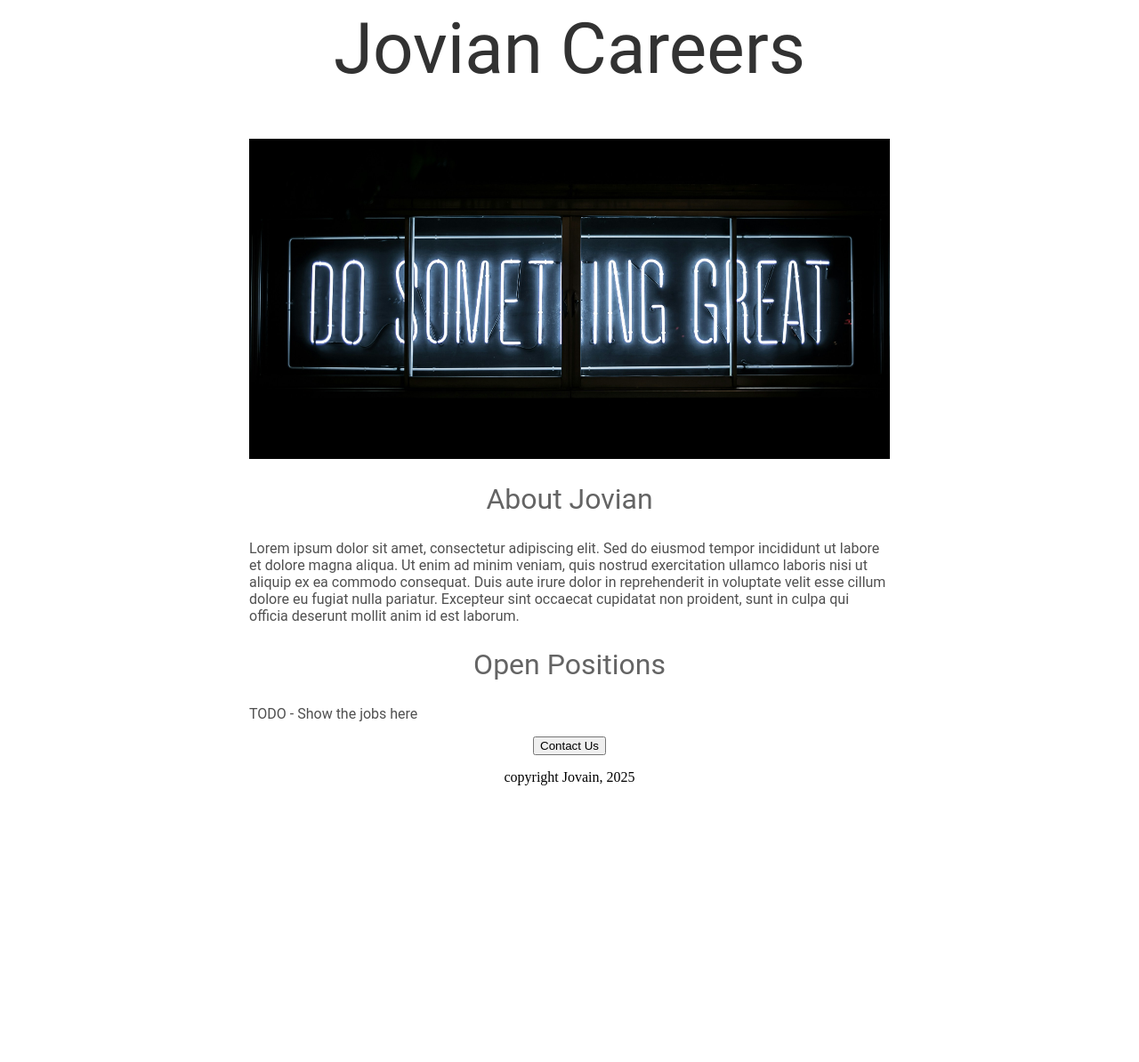
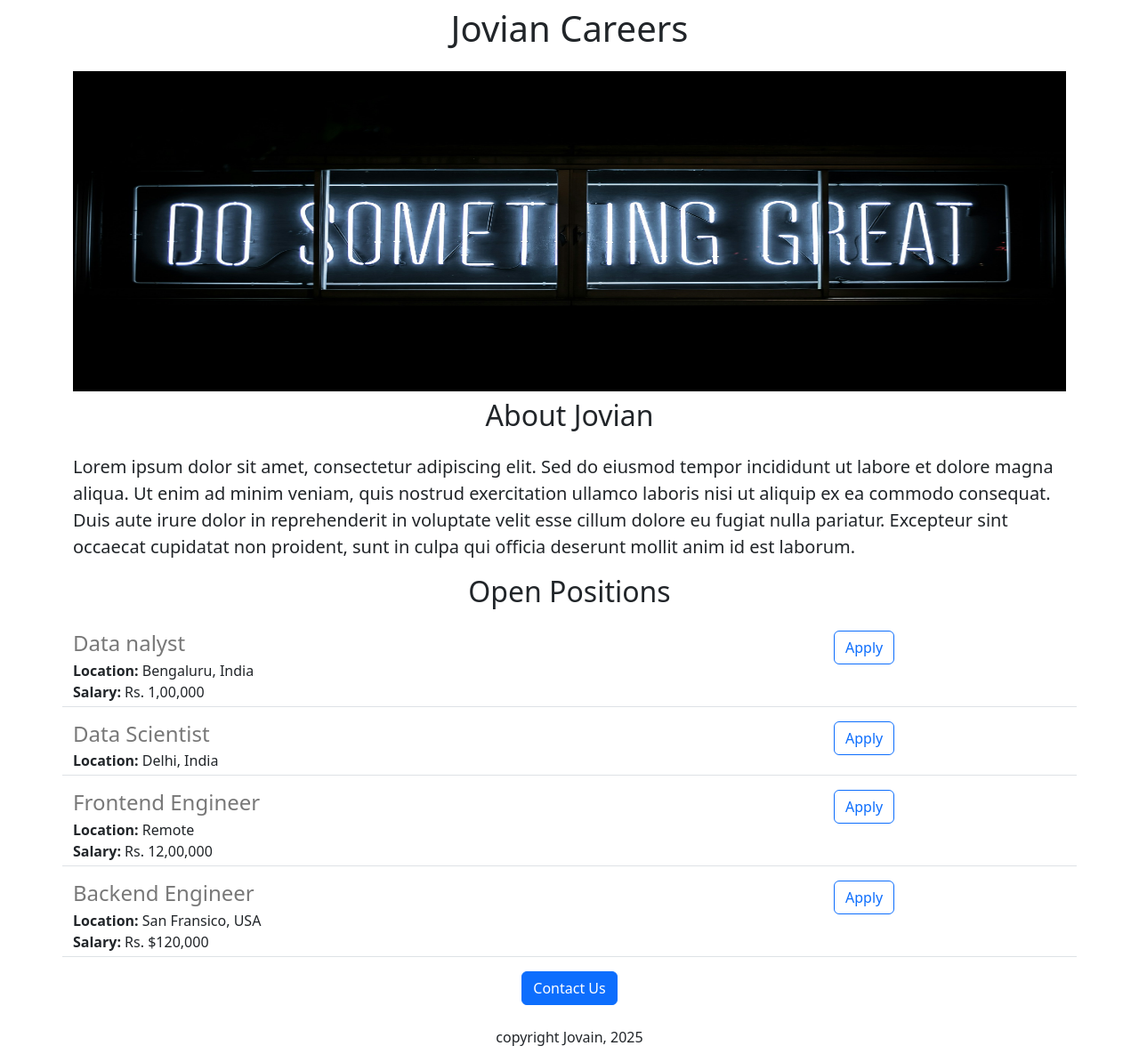
Before and after one commit to devanshmishraa/jovian-careers-website, a Flask app: page / in a window 1280 px wide. Shown: the whole page at 89% size. Before the commit the page ends 883 px from the top, so only its background shows below. Run offline with Flask 3, Linux system fonts and the light colour scheme.

Commit message:
Added dynamic data and API route

```diff
--- a/myproject/app.py
+++ b/myproject/app.py
@@ -1,10 +1,39 @@
-from flask import Flask, render_template
+from flask import Flask, render_template,jsonify
 
 app = Flask(__name__)
 
+JOBS = [
+    {'id' : 1,
+     'title': 'Data nalyst',
+     'location' : 'Bengaluru, India',
+     'salary' : 'Rs. 1,00,000'},
+     {
+         'id' : 2,
+         'title' : 'Data Scientist',
+         'location' : 'Delhi, India',
+
+     },
+          {
+         'id' : 3,
+         'title' : 'Frontend Engineer',
+         'location' : 'Remote',
+         'salary' : 'Rs. 12,00,000'
+     },
+          {
+         'id' : 4,
+         'title' : 'Backend Engineer',
+         'location' : 'San Fransico, USA',
+         'salary' : 'Rs. $120,000'
+     }
+]
+
 @app.route("/")
 def hello_world():
-    return render_template("home.html")
+    return render_template("home.html",jobs=JOBS, company_name = 'Jovian')
+
+@app.route("/api/jobs")
+def list_jobs():
+    return jsonify(JOBS)
 
 if __name__ =="__main__":
     app.run(host='0.0.0.0', debug=True)
--- a/myproject/templates/home.html
+++ b/myproject/templates/home.html
@@ -2,57 +2,35 @@
     <html>
         <head>
             <title>Jovian Careers</title>
+            <meta charset="utf-8">
+            <meta name="viewport" content="width=device-width, initial-scale=1">
+            <link href="https://cdn.jsdelivr.net/npm/bootstrap@5.3.8/dist/css/bootstrap.min.css" rel="stylesheet" integrity="sha384-sRIl4kxILFvY47J16cr9ZwB07vP4J8+LH7qKQnuqkuIAvNWLzeN8tE5YBujZqJLB" crossorigin="anonymous">
             <style>
-                h1 {
-                    font-size: 80px;
-                    font-family: Roboto;
-                    font-weight: normal;
-                    color :rgb(50,50,50);
-                    text-align:center;
-                }
-
                 #banner{
+                    height: 360px;
                     width:100%;
-                    height:360px;
-                    object-fit: cover;
-                }
-
-                h2{
-                    font-family:Roboto;
-                    font-size:32px;
-                    color: rgb(100,100,100);
-                    text-align: center;
-                    font-weight: normal;
 
                 }
-
-                .bodytext {
-                    font-family:Roboto;
-                    color:rgb(80,80,80)
-                }
-
-                #container{
-                    max-width:720PX;
-                    margin:0 auto 0 auto;
-                }
-
             </style>
-
         </head>
 
         <body>
-            <div id="container">
-                <H1>Jovian Careers</H1>
-                <img id="banner" src="http://127.0.0.1:5000/static/banner%20copy.jpg/" height="320">
-                <h2>About Jovian</h2>
-                <p class="bodytext">
+            <div class="container">
+                <H1 class=" text-center mt-2 mb-4"> {{company_name}} Careers</H1>
+                <img class="img-fluid" id="banner" src="http://127.0.0.1:5000/static/banner%20copy.jpg/" height="320">
+                <h2 class=" text-center mt-2 mb-4">About Jovian</h2>
+                <p class = 'lead'>
                     Lorem ipsum dolor sit amet, consectetur adipiscing elit. Sed do eiusmod tempor incididunt ut labore et dolore magna aliqua. Ut enim ad minim veniam, quis nostrud exercitation ullamco laboris nisi ut aliquip ex ea commodo consequat. Duis aute irure dolor in reprehenderit in voluptate velit esse cillum dolore eu fugiat nulla pariatur. Excepteur sint occaecat cupidatat non proident, sunt in culpa qui officia deserunt mollit anim id est laborum.
                 </p>
-                <h2>Open Positions</h2>
-                <p class="bodytext">TODO - Show the jobs here</p>
-                <div style="text-align: center;">
-                    <button>Contact Us</button>
-                    <p>copyright Jovain, 2025</p>
+                <h2 class= "text-center mt-2 mb-4">Open Positions</h2>
+                <p>
+                    {% for job in jobs%}
+                        {% include 'jobitems.html' %}
+                    {% endfor %}
+                </p>
+                <div class="text-center">
+                    <button class="btn btn-primary bin-lg">Contact Us</button>
+                    <p class = mt-4>copyright Jovain, 2025</p>
 
                 </div>
 
--- /dev/null
+++ b/myproject/templates/jobitems.html
@@ -0,0 +1,20 @@
+<div class="border-bottom row" style="margin-bottom:16px;padding-bottom:4px;" >
+    <div class ="col-9">
+        <h4
+            style ="color:rgb(120,120,120); margin-bottom:4px;">
+            {{job['title']}}
+        </h4>
+        <div>
+            <b>Location:</b> {{job['location']}}
+        </div>
+        {% if 'salary' in job %}
+        <div>
+            <b>Salary:</b> {{job['salary']}}
+        </div>
+        {% endif %}
+    </div>
+    <div class = "col-3">
+        <button type="button" class="btn btn-outline-primary">Apply</button>
+    </div>
+
+</div>
```
